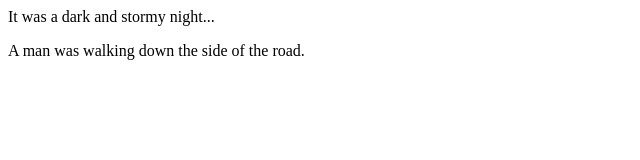
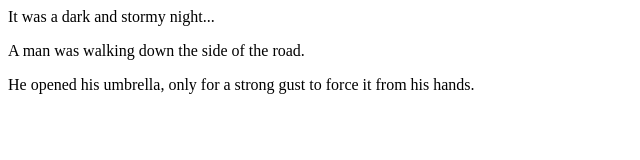
Before and after one commit to tglemieux/fireside-story, a plain HTML site: page index.html in a window 1280 px wide. Shown: the whole page, without its empty margins (0-640 px from the left). Drawn offline with Linux system fonts and the light colour scheme.

Commit message:
added third line

```diff
--- a/index.html
+++ b/index.html
@@ -2,5 +2,6 @@
   <body>
     <p>It was a dark and stormy night...</p>
     <p>A man was walking down the side of the road.</p>
+    <p>He opened his umbrella, only for a strong gust to force it from his hands.</p>
   </body>
 </html>
```
